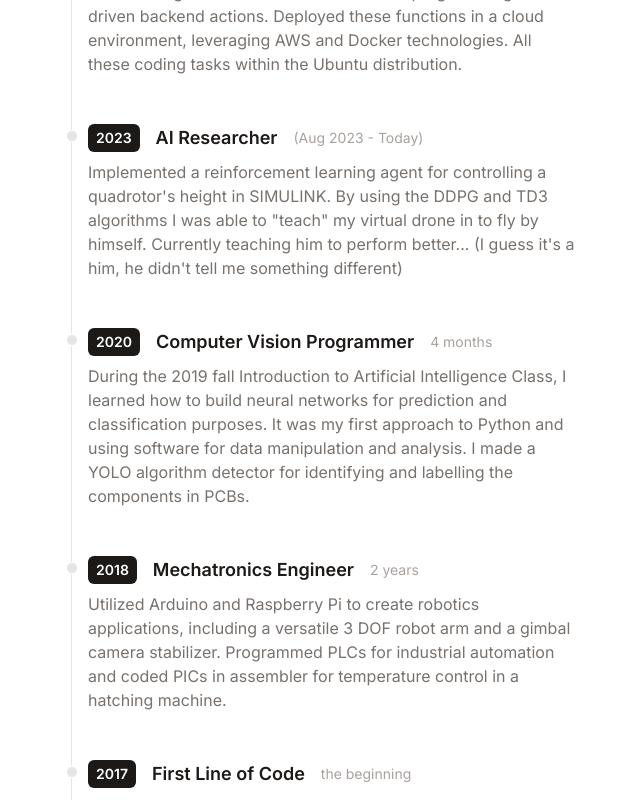
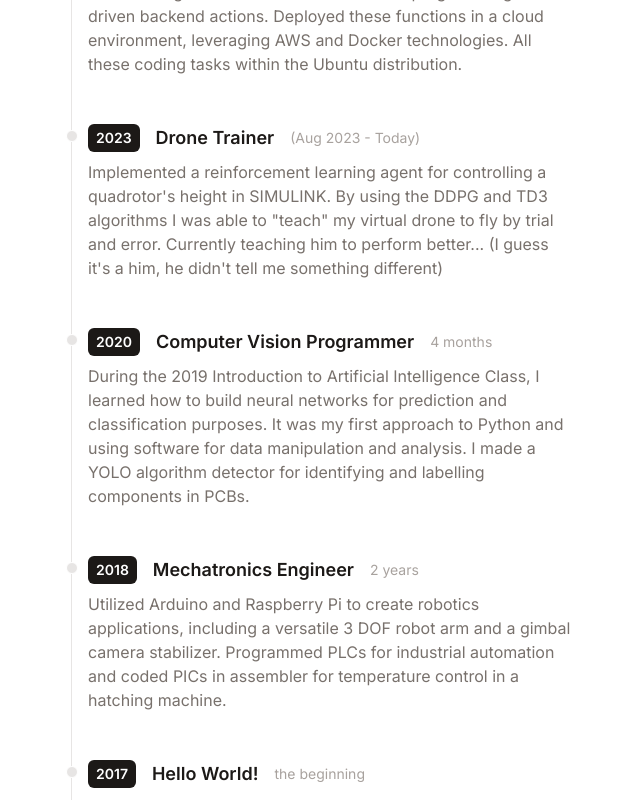
Before and after one commit to miulerbm/minimal-portfolio, a React (Vite) app: page / in a window 1280 px wide. Shown: the part 1180-1980 px from the top of the page, without its empty margins (317-957 px from the left). Built offline with nearby package versions, Linux system fonts and the light colour scheme.

Commit message:
timeline updates

```diff
--- a/src/data/timeline.js
+++ b/src/data/timeline.js
@@ -8,17 +8,17 @@ export default [
   },
   {
     year: "2023",
-    title: "AI Researcher",
+    title: "Drone Trainer",
     duration: "(Aug 2023 - Today)",
     details:
-      "Implemented a reinforcement learning agent for controlling a quadrotor's height in SIMULINK. By using the DDPG and TD3 algorithms I was able to \"teach\" my virtual drone in to fly by himself. Currently teaching him to perform better... (I guess it's a him, he didn't tell me something different)",
+      "Implemented a reinforcement learning agent for controlling a quadrotor's height in SIMULINK. By using the DDPG and TD3 algorithms I was able to \"teach\" my virtual drone to fly by trial and error. Currently teaching him to perform better... (I guess it's a him, he didn't tell me something different)",
   },
   {
     year: "2020",
     title: "Computer Vision Programmer",
     duration: "4 months",
     details:
-      "During the 2019 fall Introduction to Artificial Intelligence Class, I learned how to build neural networks for prediction and classification purposes. It was my first approach to Python and using software for data manipulation and analysis. I made a YOLO algorithm detector for identifying and labelling the components in PCBs.",
+      "During the 2019 Introduction to Artificial Intelligence Class, I learned how to build neural networks for prediction and classification purposes. It was my first approach to Python and using software for data manipulation and analysis. I made a YOLO algorithm detector for identifying and labelling components in PCBs.",
   },
   {
     year: "2018",
@@ -29,7 +29,7 @@ export default [
   },
   {
     year: "2017",
-    title: "First Line of Code",
+    title: "Hello World!",
     duration: "the beginning",
     details:
       "My first class in programming during my studies in mechatronics engineering. I built the basic foundations and learned that programming is not about writing code but about solving problems and using code as a tool for that. I made a C++ pong game, nothing fancy, but it was fun :).",
```
